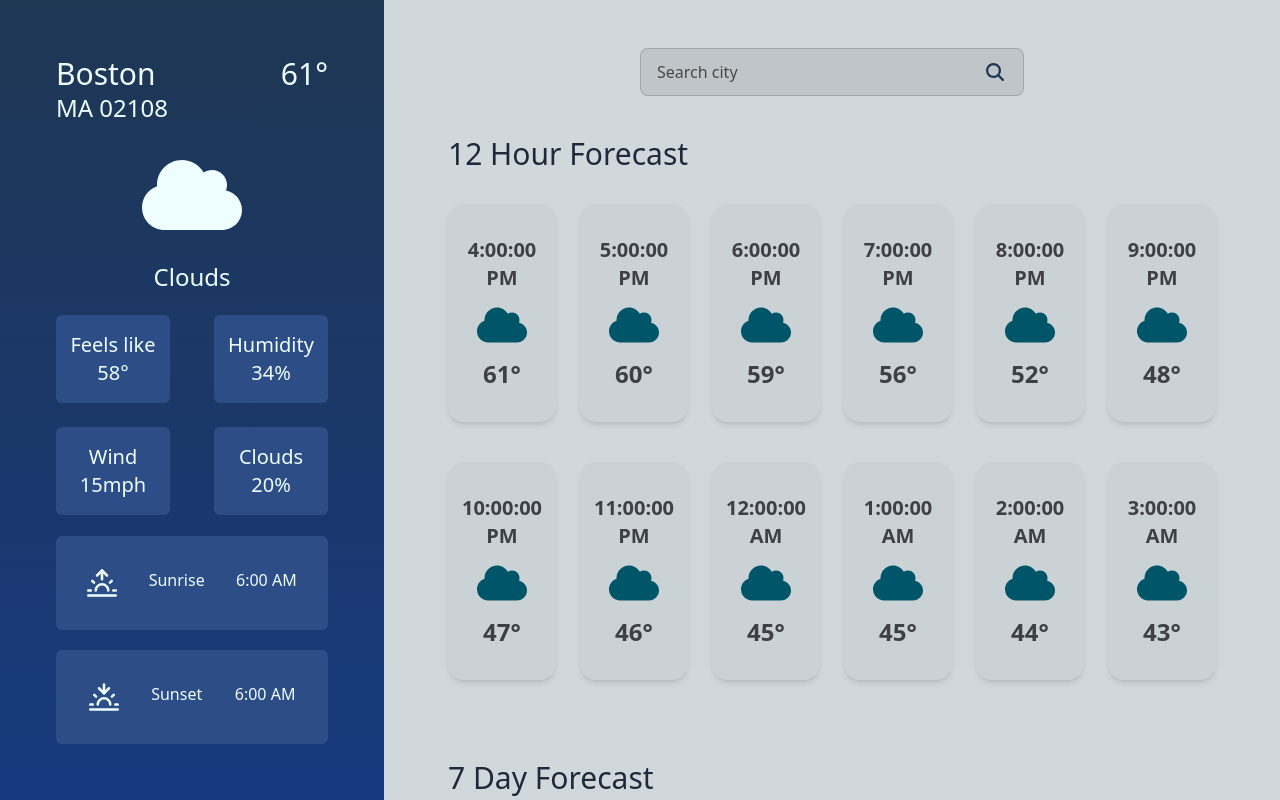
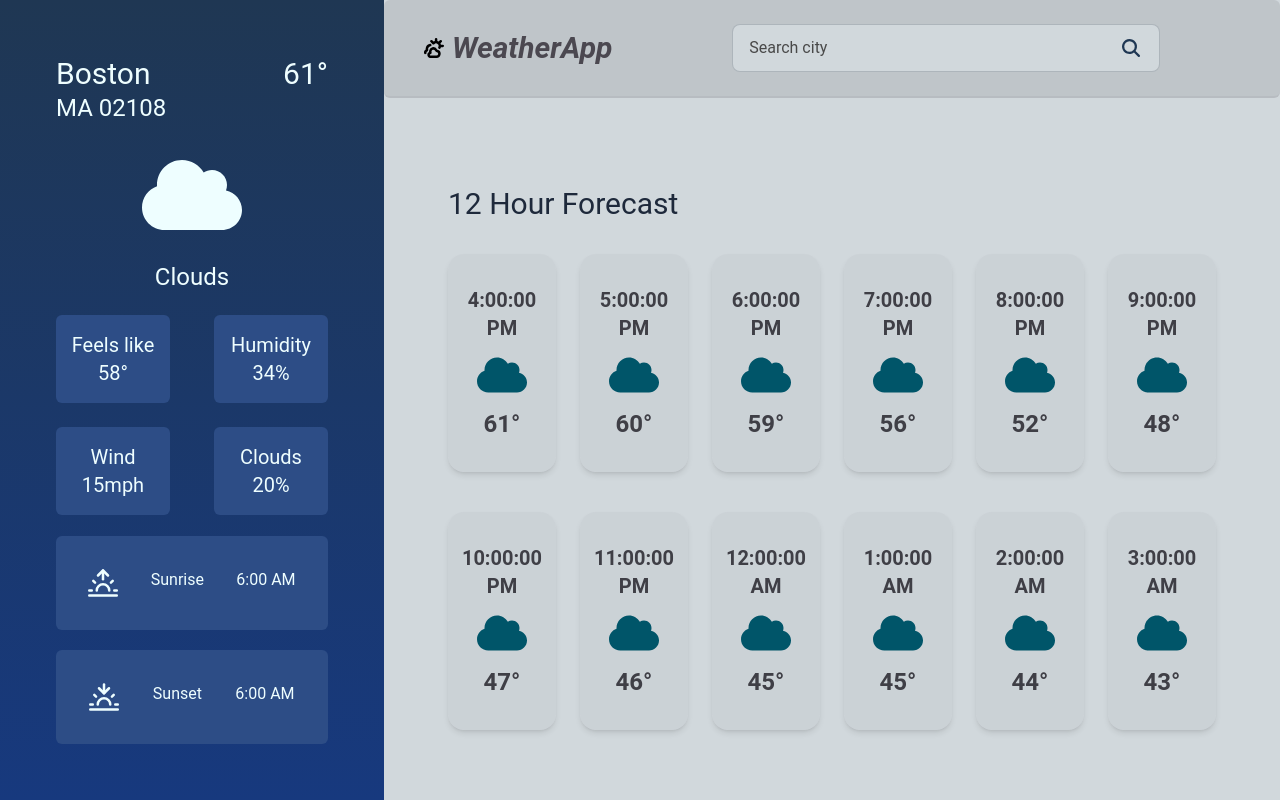
Before and after one commit to alexcw08/FullStack-Weather-App, a React (Vite) app in the folder client/: page / in a window 1280 px wide. Built offline with nearby package versions, Linux system fonts and the light colour scheme.

Commit message:
Create header component to contain app name and searchbar.

```diff
--- /dev/null
+++ b/client/src/components/Header.tsx
@@ -0,0 +1,30 @@
+import WeatherData from "../types/weatherTypes";
+import Searchbar from "./Searchbar";
+
+interface ChildProps {
+  setWeatherData: React.Dispatch<React.SetStateAction<WeatherData>>;
+}
+
+const Header: React.FC<ChildProps> = ({ setWeatherData }) => {
+  return (
+    <div className="bg-[#BFC5C9] w-full pl-10 py-12 h-12 flex items-center rounded-md border-zinc-500/10 border-b-2 ">
+      <svg
+        xmlns="http://www.w3.org/2000/svg"
+        id="Layer_1"
+        data-name="Layer 1"
+        viewBox="0 0 24 24"
+        width="20"
+        height="20"
+      >
+        <path d="M3.618,16.492c-.3.124-.719.491-.6.95a1.5,1.5,0,1,1-2.9.778,3.837,3.837,0,0,1,1.93-4.3A5.93,5.93,0,0,1,2,12.971a6.016,6.016,0,0,1,.182-1.357,6.208,6.208,0,0,1,5.109-4.6,1.5,1.5,0,0,1,.424,2.97,3.269,3.269,0,0,0-2.623,2.356A3.079,3.079,0,0,0,5,13.026a2.927,2.927,0,0,0,.067.685A2.447,2.447,0,0,1,3.618,16.492Zm16.3,3.433A5.118,5.118,0,0,1,14.8,24H7.772a4.147,4.147,0,0,1-.944-.128,3.73,3.73,0,0,1-.784-6.945A5.352,5.352,0,0,1,6.1,15.2a5.187,5.187,0,0,1,3.828-4.032,5.249,5.249,0,0,1,6.047,2.806.368.368,0,0,0,.208.2A5.036,5.036,0,0,1,19.915,19.925Zm-4.474-2.852a3.333,3.333,0,0,1-2.164-1.8,2.306,2.306,0,0,0-2.625-1.2,2.206,2.206,0,0,0-1.6,1.7A2.318,2.318,0,0,0,9.068,16.8a2.262,2.262,0,0,1-1.411,2.68c-.336.126-.753.508-.631.963a.786.786,0,0,0,.55.525A.992.992,0,0,0,7.815,21H14.8a2.152,2.152,0,0,0,2.164-1.623A2.009,2.009,0,0,0,15.441,17.073ZM22.5,8H20.3a5.986,5.986,0,0,0-.64-1.542L21.218,4.9A1.5,1.5,0,0,0,19.1,2.783L17.542,4.337A5.986,5.986,0,0,0,16,3.7V1.5a1.5,1.5,0,0,0-3,0V3.694a5.923,5.923,0,0,0-1.55.636L9.9,2.783A1.5,1.5,0,0,0,7.782,4.9l2.475,2.475a1.508,1.508,0,0,0,2.121,0,3.007,3.007,0,0,1,4.811,3.453,1.5,1.5,0,1,0,2.686,1.336A5.943,5.943,0,0,0,20.305,11h2.2A1.5,1.5,0,0,0,22.5,8Z" />
+      </svg>
+
+      <span className="text-3xl pl-2 text-[#4b4850] font-semibold italic">
+        WeatherApp
+      </span>
+      <Searchbar setWeatherData={setWeatherData} />
+    </div>
+  );
+};
+
+export default Header;
--- a/client/src/components/HourlyDaily.tsx
+++ b/client/src/components/HourlyDaily.tsx
@@ -1,5 +1,6 @@
 import WeatherData from "../types/weatherTypes";
 import DailyContainer from "./DailyContainer";
+import Header from "./Header";
 import HourlyContainer from "./HourlyContainer";
 import Searchbar from "./Searchbar";
 
@@ -10,10 +11,14 @@ interface ChildProps {
 
 const HourlyDaily: React.FC<ChildProps> = ({ weatherData, setWeatherData }) => {
   return (
-    <div className=" w-[70%] md:px-16 flex flex-col py-12 overflow-y-scroll">
-      <Searchbar setWeatherData={setWeatherData} />
-      <HourlyContainer weatherData={weatherData} />
-      <DailyContainer weatherData={weatherData} />
+    // <div className=" w-[70%] md:px-16 flex flex-col py-12 overflow-y-scroll">
+    <div className="w-[70%] overflow-y-scroll">
+      <Header setWeatherData={setWeatherData} />
+      <div className="md:px-16 flex flex-col py-12 ">
+        <HourlyContainer weatherData={weatherData} />
+        <DailyContainer weatherData={weatherData} />
+      </div>
+      {/* <Searchbar setWeatherData={setWeatherData} /> */}
     </div>
   );
 };
--- a/client/src/components/Searchbar.tsx
+++ b/client/src/components/Searchbar.tsx
@@ -29,7 +29,7 @@ const Searchbar: React.FC<ChildProps> = ({ setWeatherData }) => {
     <form onSubmit={handleSubmit} className="md:w-1/2 mx-auto ">
       <label
         htmlFor="location"
-        className="input input-bordered flex items-center justify-between focus:border-blue-500 bg-[#BFC5C9] "
+        className="input input-bordered flex items-center justify-between focus:border-blue-500 bg-[#D1D8DC] "
       >
         <input
           name="location"
--- a/client/tailwind.config.js
+++ b/client/tailwind.config.js
@@ -3,7 +3,11 @@ import daisyui from "daisyui";
 export default {
   content: ["./index.html", "./src/**/*.{js,ts,jsx,tsx}"],
   theme: {
-    extend: {},
+    extend: {
+      fontFamily: {
+        sans: ["Roboto", "sans-serif"],
+      },
+    },
   },
   plugins: [daisyui],
 };
```
